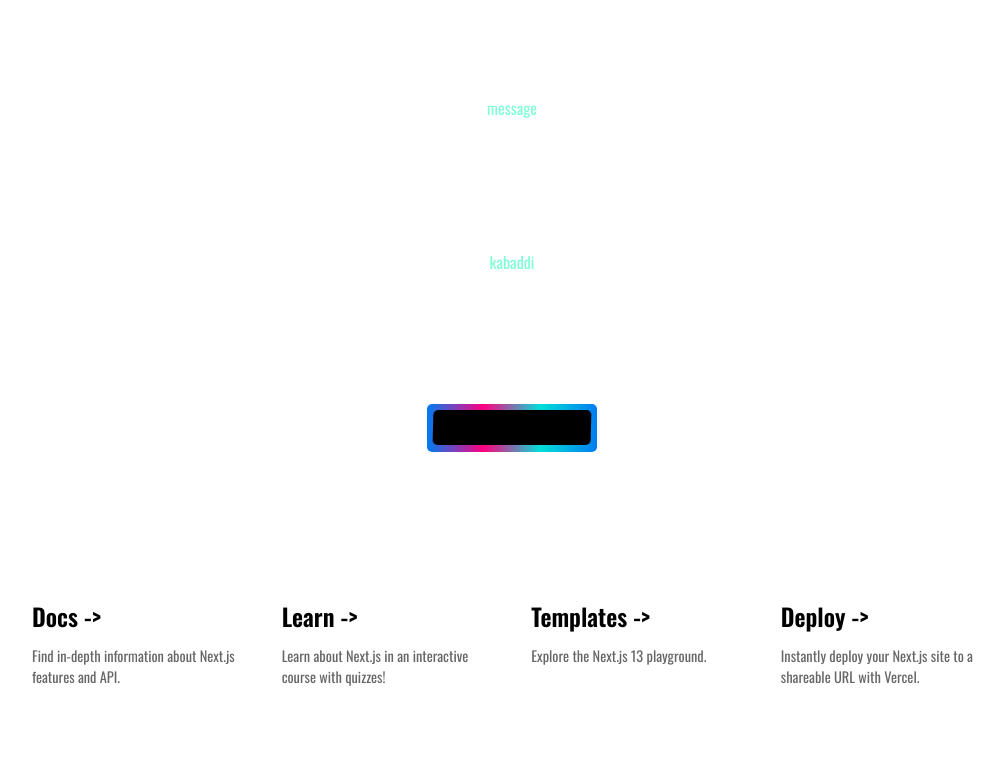
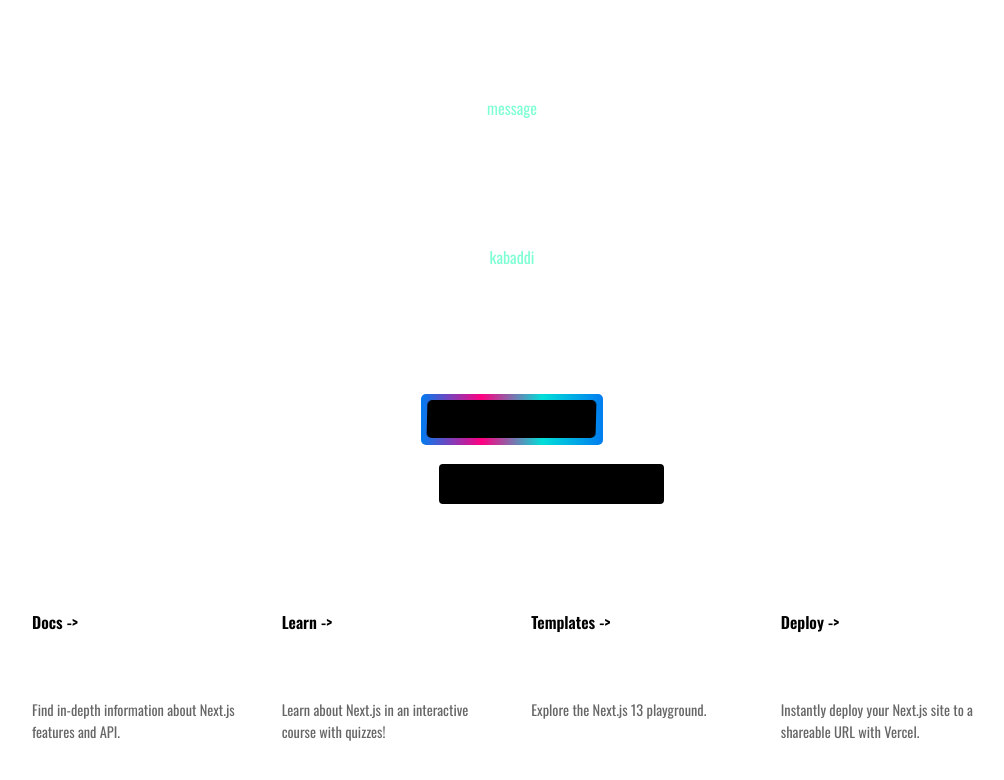
Before and after one commit to kustham/nigiri, a Next.js app: page / in a window 1280 px wide. Shown: the top 780 px of the page, without its empty margins (128-1132 px from the left). Built offline with nearby package versions, Linux system fonts and the light colour scheme.

Commit message:
:construction: wip

```diff
--- a/app/components/form.tsx
+++ b/app/components/form.tsx
@@ -19,6 +19,21 @@ const FormPanel = () => {
                     <span>Join Us</span>
                 </button>
             </div>
+            <div className={formStyle.buttonContainer}>
+                <span className={formStyle.tooltipContainer}>
+                    <button
+                        type='submit'
+                        className={`${formStyle.buttonBase} ${formStyle.tooltipContainer} ${formStyle.resetReset} ${formStyle.buttonButton} ${formStyle.buttonSecondary} ${formStyle.buttonText}`}
+                    >
+                        <span className={formStyle.buttonContent}>
+                            <span className={formStyle.aura}>
+                                <GoRocket />
+                            </span>
+                            <span className={formStyle.auraText}>Join Us</span>
+                        </span>
+                    </button>
+                </span>
+            </div>
         </section>
     )
 }
--- a/app/styles/components/form.module.scss
+++ b/app/styles/components/form.module.scss
@@ -3,59 +3,154 @@
 .formSection {
     position: relative;
     display: flex;
-    border-radius: 5px;
     padding: 0.4em;
     background: linear-gradient(-90deg, #007cf0, #00dfd8, #ff0080, #007cf0);
+    border-radius: 5px;
 }
 
 .button {
     position: relative;
+    display: flex;
+    align-items: center;
+    justify-content: center;
+    padding-top: 10px;
     padding-right: 50px;
+    padding-bottom: 10px;
     padding-left: 50px;
-    padding-top: 10px;
-    padding-bottom: 10px;
-    border: none;
+    text-align: center;
+    text-indent: 0px;
+    text-shadow: none;
+    text-transform: none;
+    letter-spacing: normal;
     cursor: pointer;
     background: #000;
-    display: flex;
-    justify-content: center;
-    align-items: center;
+    border: none;
+    border-radius: 5px;
+    word-spacing: normal;
+    writing-mode: horizontal-tb !important;
+    transition-timing-function: ease;
+    transition-duration: 0.15s;
     transition-property: border-color, background, color, transform, box-shadow;
-    transition-duration: 0.15s;
-    transition-timing-function: ease;
     animation: mowamowa 8s ease-in-out infinite;
-    border-radius: 5px;
-    writing-mode: horizontal-tb !important;
     text-rendering: auto;
-    letter-spacing: normal;
-    word-spacing: normal;
-    text-transform: none;
-    text-indent: 0px;
-    text-shadow: none;
-    text-align: center;
 }
 
 .button:hover {
+    color: #333;
     background: #fff;
-    color: #333;
-}
-
-.button::after,
-.button::before {
-    box-sizing: border-box;
 }
 
 .button::after {
+    position: absolute;
+    top: 2px;
+    right: 0;
+    left: 0;
+    height: 100%;
     content: '';
+    background-image: inherit;
+    filter: blur(0.5rem);
+    background-size: inherit;
+    animation: inherit;
+}
+
+.buttonContainer {
+    padding-right: 18px;
+    padding-left: 18px;
+}
+
+.tooltipContainer {
+    display: inline-flex;
+    align-items: center;
+}
+
+.buttonBase {
+    position: relative;
+    cursor: pointer;
+    user-select: none;
+}
+.resetReset {
+    box-sizing: border-box;
+    margin: 0;
+    font: inherit;
+    font-size: inherit;
+    font-weight: inherit;
+    line-height: inherit;
+    text-decoration: none;
+    vertical-align: baseline;
+    outline: none;
+}
+.buttonButton {
+    display: flex;
+    align-items: center;
+    justify-content: center;
+    max-width: 100%;
+    height: var(--geist-form-height);
+    padding: 0 var(--geist-gap-half);
+    font-size: var(--geist-form-font);
+    font-weight: 500;
+    line-height: var(--geist-form-line-height);
+    color: var(--themed-fg, var(--geist-background));
+    background: var(--themed-bg, var(--geist-foreground));
+    border: 1px solid var(--themed-border, var(--geist-foreground));
+    border-radius: var(--geist-radius);
+    transition-timing-function: ease;
+    transition-duration: 0.15s;
+    transition-property: border-color, background, color, transform, box-shadow;
+}
+.buttonSecondary {
+    --themed-bg: var(--geist-background);
+    --themed-fg: var(--geist-secondary);
+    --themed-border: var(--accents-2);
+    min-width: 225px;
+    max-width: 225px;
+}
+
+.buttonText {
     position: absolute;
-    background-size: inherit;
-    background-image: inherit;
-    animation: inherit;
+    top: 0;
+    right: 0;
+    bottom: 0;
     left: 0;
+    display: flex;
+    align-items: center;
+    justify-content: center;
+    background: var(--geist-background);
+    border-radius: calc(var(--geist-radius) - 1px);
+}
+.buttonContent {
+    display: inline-block;
+    overflow: hidden;
+    text-overflow: ellipsis;
+    white-space: nowrap;
+}
+
+.aura {
+    position: absolute;
+    top: 1px;
+    right: 1px;
+    bottom: 1px;
+    left: 1px;
+    padding: 0;
+    margin: 0;
+    background: inherit;
+    background: linear-gradient(-90deg, #007cf0, #00dfd8, #ff0080, #007cf0);
+    background-size: 400% 100%;
+    border: none;
+    border-radius: calc(var(--geist-radius) - 1px);
+    animation: mowamowa 8s ease-in-out infinite;
+}
+
+.auraText {
+    position: absolute;
+    top: 0;
     right: 0;
-    top: 2px;
-    height: 100%;
-    filter: blur(0.5rem);
+    bottom: 0;
+    left: 0;
+    display: flex;
+    align-items: center;
+    justify-content: center;
+    background: var(--geist-background);
+    border-radius: calc(var(--geist-radius) - 1px);
 }
 
 @keyframes mowamowa {
--- a/app/styles/globals.scss
+++ b/app/styles/globals.scss
@@ -1,5 +1,68 @@
 :root {
-
+    --geist-background: #000;
+    --accents-5: #888;
+    --geist-secondary: var(--accents-5);
+    --geist-form-large-font: 1rem;
+    --geist-form-large-line-height: 1.5rem;
+    --geist-form-large-height: var(--geist-space-large);
+    --geist-form-small-font: 0.875rem;
+    --geist-form-small-line-height: 0.875rem;
+    --geist-form-small-height: var(--geist-space-small);
+    --geist-form-font: 0.875rem;
+    --geist-form-line-height: 1.25rem;
+    --geist-form-height: var(--geist-space-medium);
+    --geist-space: 4px;
+    --geist-space-2x: 8px;
+    --geist-space-3x: 12px;
+    --geist-space-4x: 16px;
+    --geist-space-6x: 24px;
+    --geist-space-8x: 32px;
+    --geist-space-10x: 40px;
+    --geist-space-16x: 64px;
+    --geist-space-24x: 96px;
+    --geist-space-32x: 128px;
+    --geist-space-48x: 192px;
+    --geist-space-64x: 256px;
+    --geist-space-small: 32px;
+    --geist-space-medium: 40px;
+    --geist-space-large: 48px;
+    --geist-space-gap: 24px;
+    --geist-space-gap-half: 12px;
+    --geist-space-gap-quarter: var(--geist-space-2x);
+    --geist-gap: var(--geist-space-gap);
+    --geist-gap-half: var(--geist-space-gap-half);
+    --geist-gap-quarter: var(--geist-space-gap-quarter);
+    --geist-gap-double: var(--geist-space-large);
+    --geist-gap-section: var(--geist-space-small);
+    --geist-space-negative: -4px;
+    --geist-space-2x-negative: -8px;
+    --geist-space-4x-negative: -16px;
+    --geist-space-8x-negative: -32px;
+    --geist-space-16x-negative: -64px;
+    --geist-space-24x-negative: -96px;
+    --geist-space-32x-negative: -128px;
+    --geist-space-48x-negative: -192px;
+    --geist-space-64x-negative: -256px;
+    --geist-space-small-negative: -32px;
+    --geist-space-medium-negative: -40px;
+    --geist-space-large-negative: -48px;
+    --geist-space-gap-negative: -24px;
+    --geist-space-gap-half-negative: -12px;
+    --geist-space-gap-quarter-negative: var(--geist-space-2x-negative);
+    --geist-gap-negative: var(--geist-space-gap-negative);
+    --geist-gap-half-negative: var(--geist-space-gap-half-negative);
+    --geist-gap-quarter-negative: var(--geist-space-gap-quarter-negative);
+    --geist-gap-double-negative: var(--geist-space-large-negative);
+    --geist-page-margin: var(--geist-space-gap);
+    --geist-page-width: 1200px;
+    --geist-page-width-with-margin: calc(
+        var(--geist-page-width) + calc(2 * var(--geist-page-margin))
+    );
+    --geist-radius: 5px;
+    --geist-marketing-radius: 8px;
+    --themed-bg: var(--geist-background);
+    --themed-fg: var(--geist-secondary);
+    --themed-border: var(--accents-2);
 }
 
 @media (prefers-color-scheme: dark) {
@@ -31,9 +94,13 @@
 }
 
 * {
+    position: relative;
     box-sizing: border-box;
+    max-width: 100vw;
+    min-height: 100%;
     padding: 0;
     margin: 0;
+    font-size: 100%;
 }
 
 html,
--- a/package.json
+++ b/package.json
@@ -6,7 +6,7 @@
         "dev": "next dev",
         "build": "next build",
         "start": "next start",
-        "lint": "next lint --dir src",
+        "lint": "next lint --dir app",
         "lint:fix": "next lint --fix",
         "lint:style": "stylelint '**/*.{css,scss,sass}'",
         "lint:style:fix": "stylelint --fix '**/*.{css,scss,sass}'",
```
